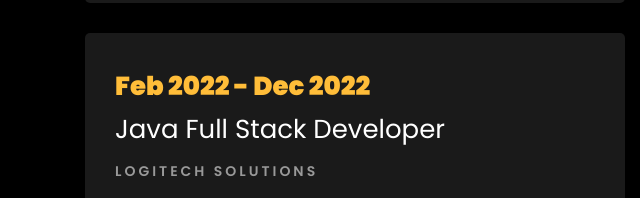
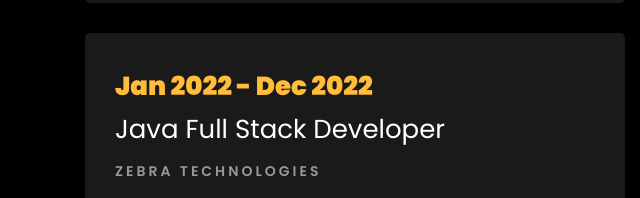
Before and after one commit to Sravani0821/sravaniseelam.github.io, a plain HTML site: page index.html in a window 1280 px wide. Shown: the part 2932-3130 px from the top of the page, 0-640 px from the left. Drawn offline with Linux system fonts and the light colour scheme; files whose address does not match are found by name.

Commit message:
Update index.html

```diff
--- a/index.html
+++ b/index.html
@@ -352,9 +352,9 @@
 
 					<div class="col-md-6">
 					<div class="resume-wrap ftco-animate">
-						<span class="date">Feb 2022 - Dec 2022</span>
+						<span class="date">Jan 2022 - Dec 2022</span>
 						<h2>Java Full Stack Developer</h2>
-						<span class="position">LogiTech Solutions </span>
+						<span class="position">Zebra Technologies </span>
 						<p class=
 							<ul>
 								<li>The project aimed to help businesses track, manage, and optimize their inventory in real-time.</li>
```
